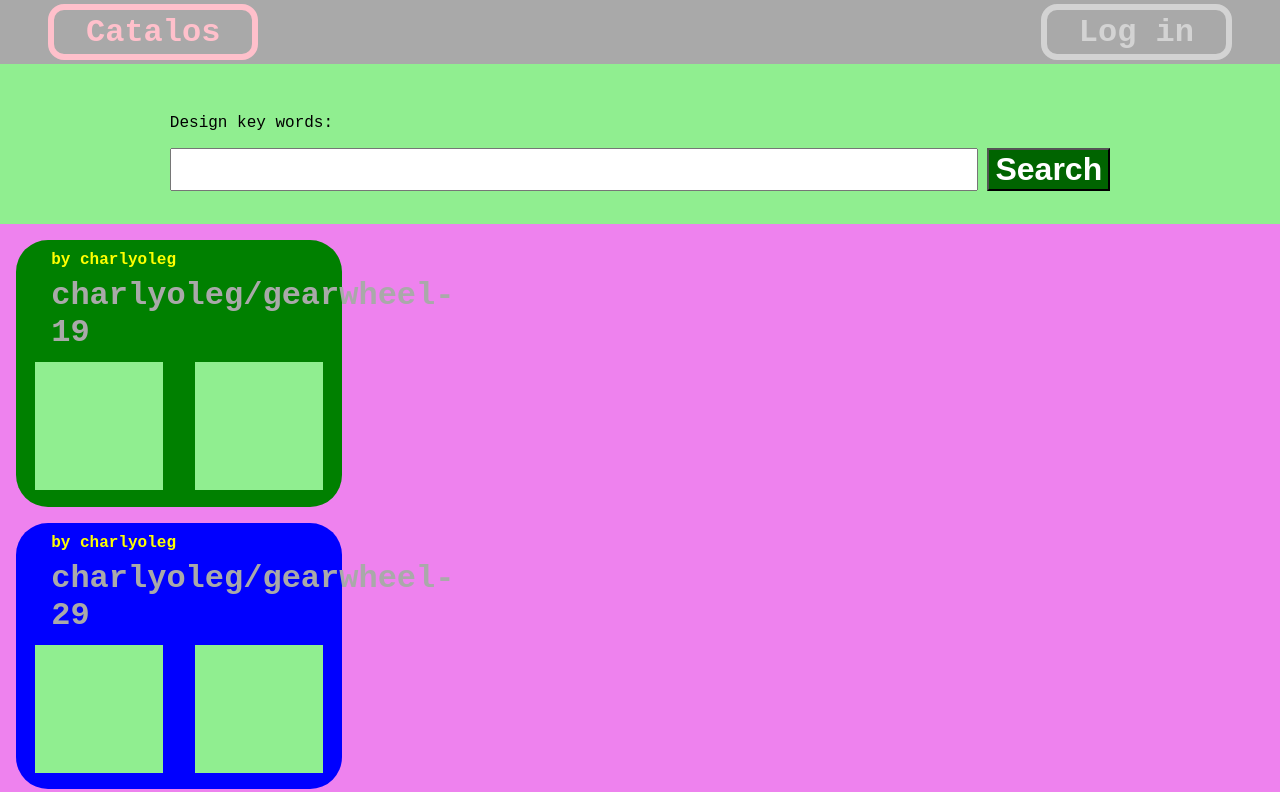
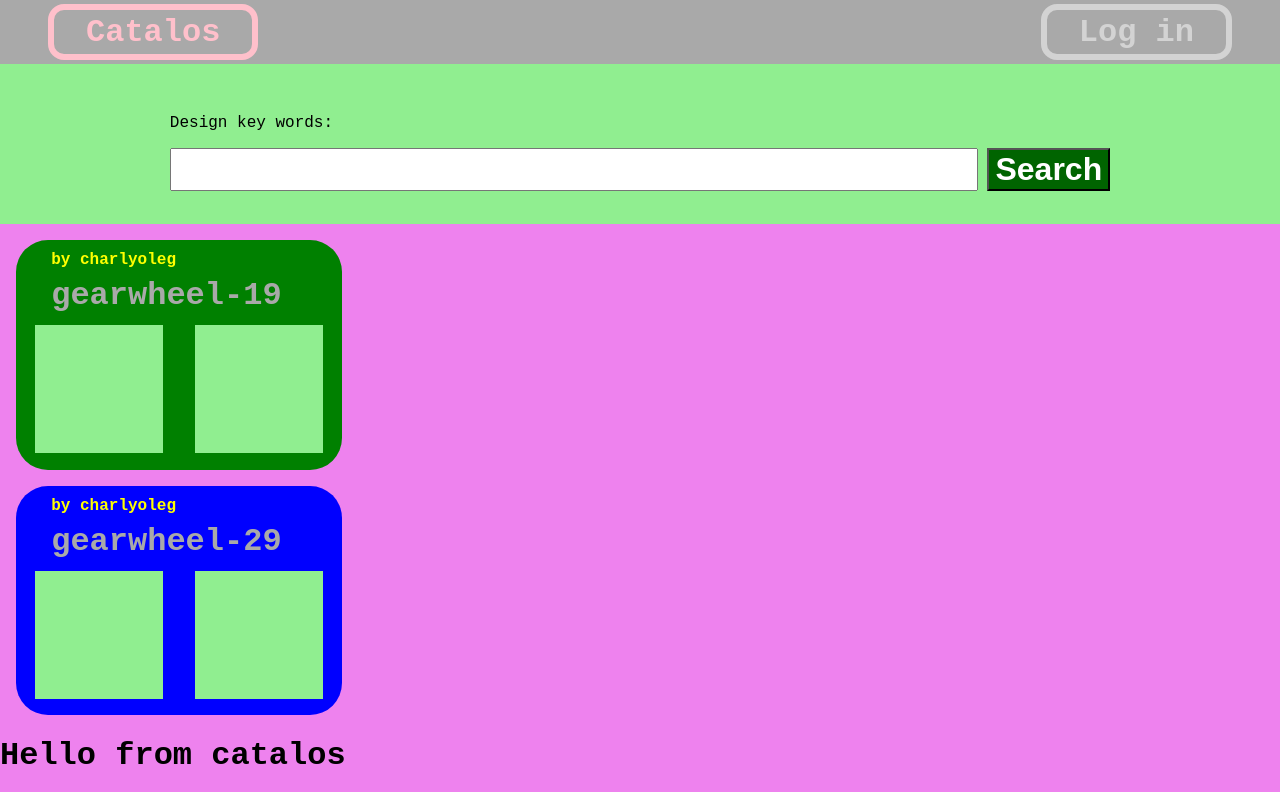
Before and after one commit to charlyoleg2/catalos, an Astro site in the folder pkg/catalui/: page / in a window 1280 px wide. Shown: the top 792 px of the page. Built offline with nearby package versions, Linux system fonts and the light colour scheme; Astro itself is replaced by a stand-in of ours.

Commit message:
prune design.id

```diff
--- a/pkg/catalui/src/components/DesiCard.astro
+++ b/pkg/catalui/src/components/DesiCard.astro
@@ -1,6 +1,7 @@
 ---
 import type { CollectionEntry } from 'astro:content';
 import { getEntry } from 'astro:content';
+import { prunePrefix } from '@src/lib/util.ts';
 
 interface Props {
 	design: CollectionEntry<'designs'>;
@@ -13,7 +14,7 @@ const vColor = design.data.color;
 
 <article>
 	<h2>by {user.id}</h2>
-	<h1>{design.id}</h1>
+	<h1>{prunePrefix(design.id)}</h1>
 	<div><div class="vignette"></div><div class="vignette"></div></div>
 </article>
 
--- a/pkg/catalui/src/lib/util.ts
+++ b/pkg/catalui/src/lib/util.ts
@@ -1,11 +1,15 @@
 // src/lib/util.ts
 
-const base = import.meta.env.BASE_URL;
-
 function prefixBase(iPath: string): string {
+	const base = import.meta.env.BASE_URL;
 	const base2 = base === '/' ? '' : base;
 	const rPath = `${base2}${iPath}`;
 	return rPath;
 }
 
-export { prefixBase };
+function prunePrefix(iDesi: string): string {
+	const rDname = iDesi.replace(/^.*\//, '');
+	return rDname;
+}
+
+export { prefixBase, prunePrefix };
```
